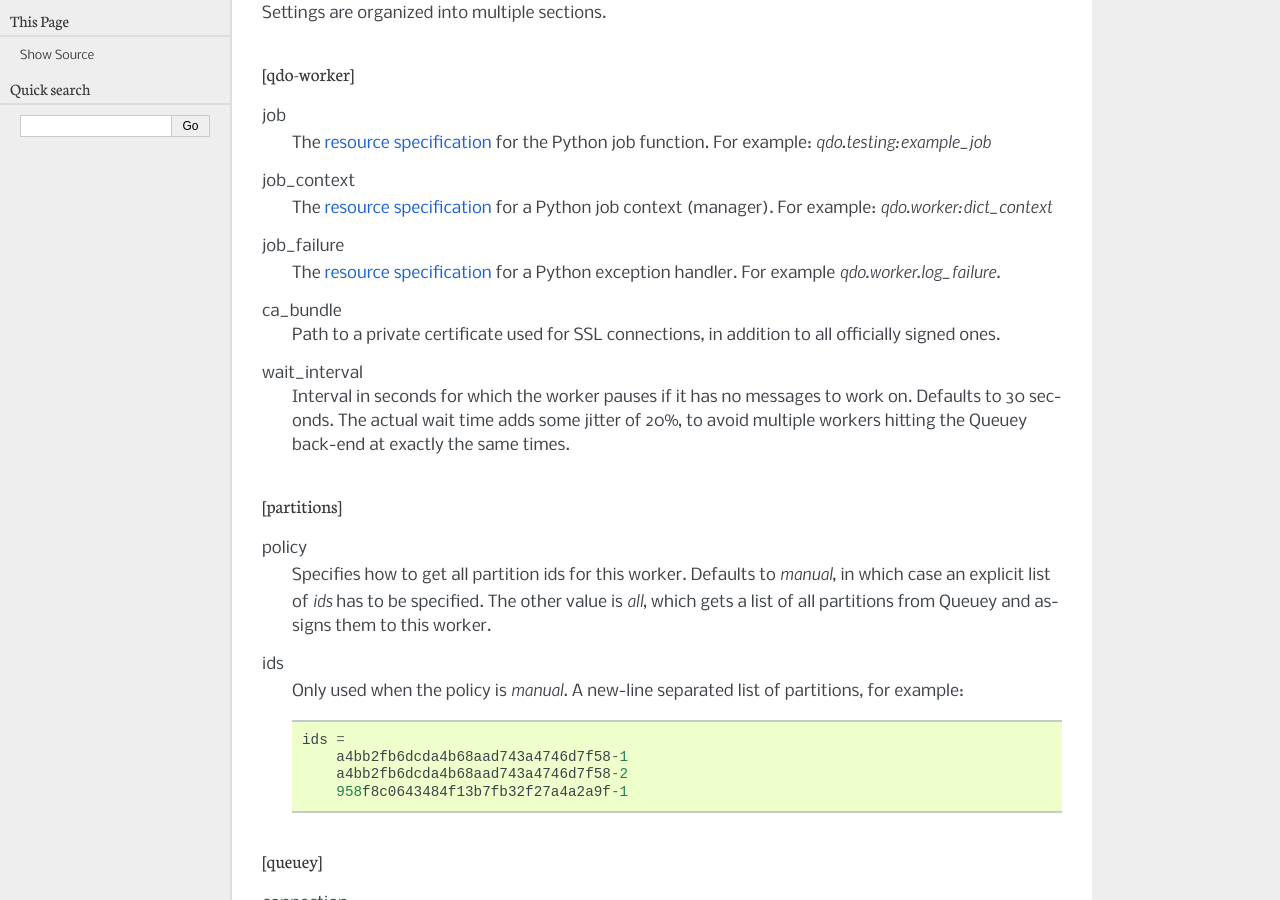
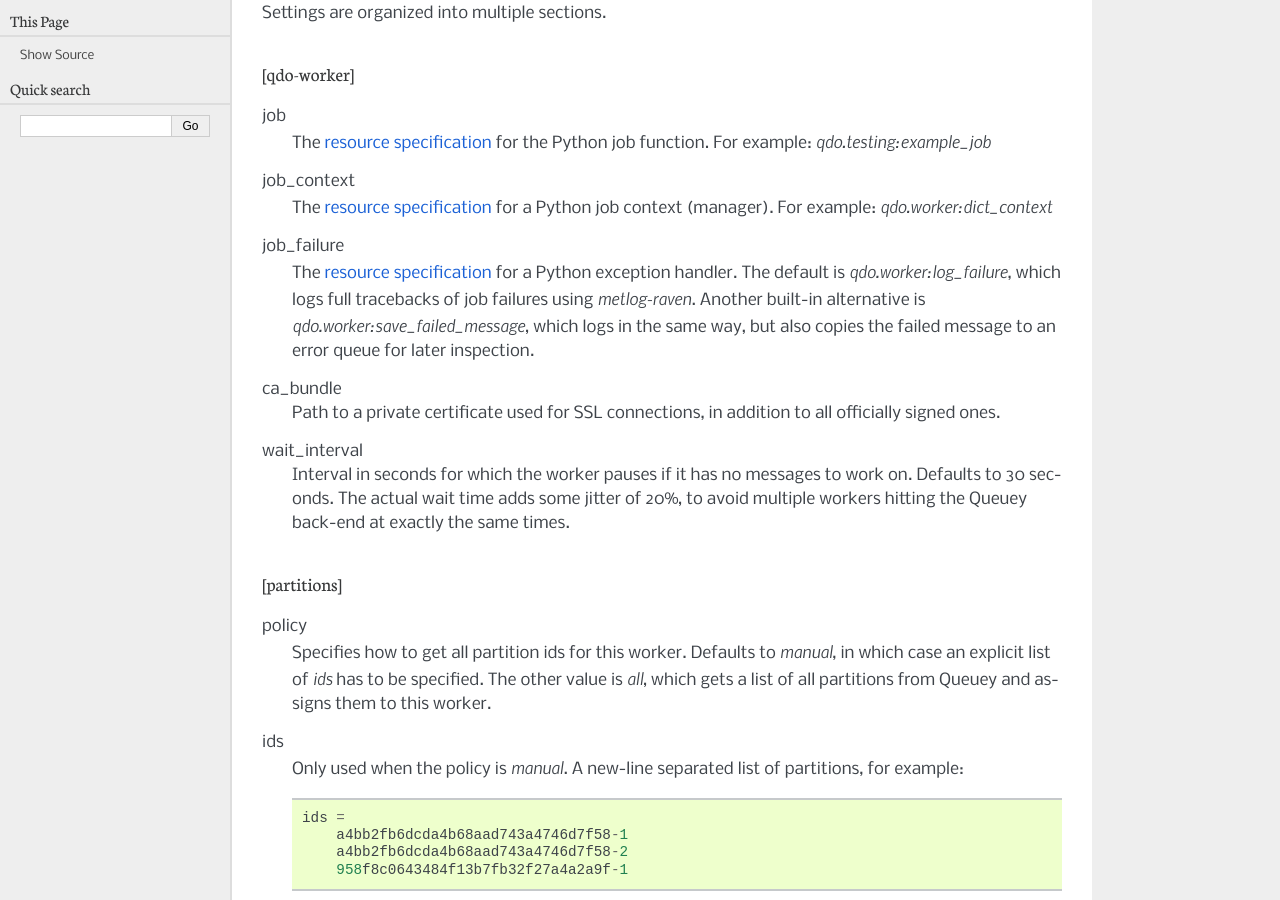
Before and after one commit to mozilla-services/qdo, a Sphinx documentation site: the page built from docs/config.rst, in a window 1280 px wide and 900 px high, scrolled down 355 px. Built offline with Sphinx 7.4.7, drawn with Linux system fonts in a browser that asks for light colours.

Commit message:
Explain and hook up skeleton `save_failed_message` job failure handler

```diff
--- a/docs/config.rst
+++ b/docs/config.rst
@@ -27,8 +27,11 @@ job_context
     For example: `qdo.worker:dict_context`
 
 job_failure
-    The :term:`resource specification` for a Python exception handler. For
-    example `qdo.worker.log_failure`.
+    The :term:`resource specification` for a Python exception handler. The
+    default is `qdo.worker:log_failure`, which logs full tracebacks of job
+    failures using `metlog-raven`. Another built-in alternative is
+    `qdo.worker:save_failed_message`, which logs in the same way, but also
+    copies the failed message to an error queue for later inspection.
 
 ca_bundle
     Path to a private certificate used for SSL connections, in addition to all
```
Also changed, not shown: 2 other files.
